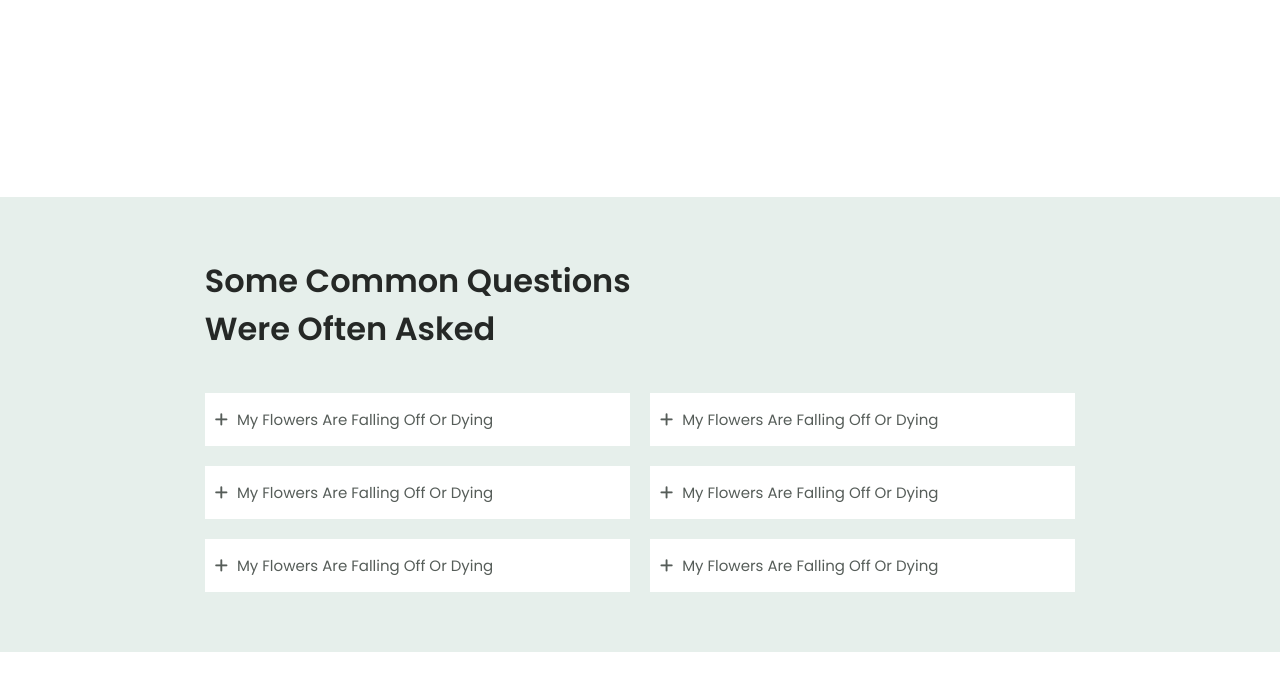
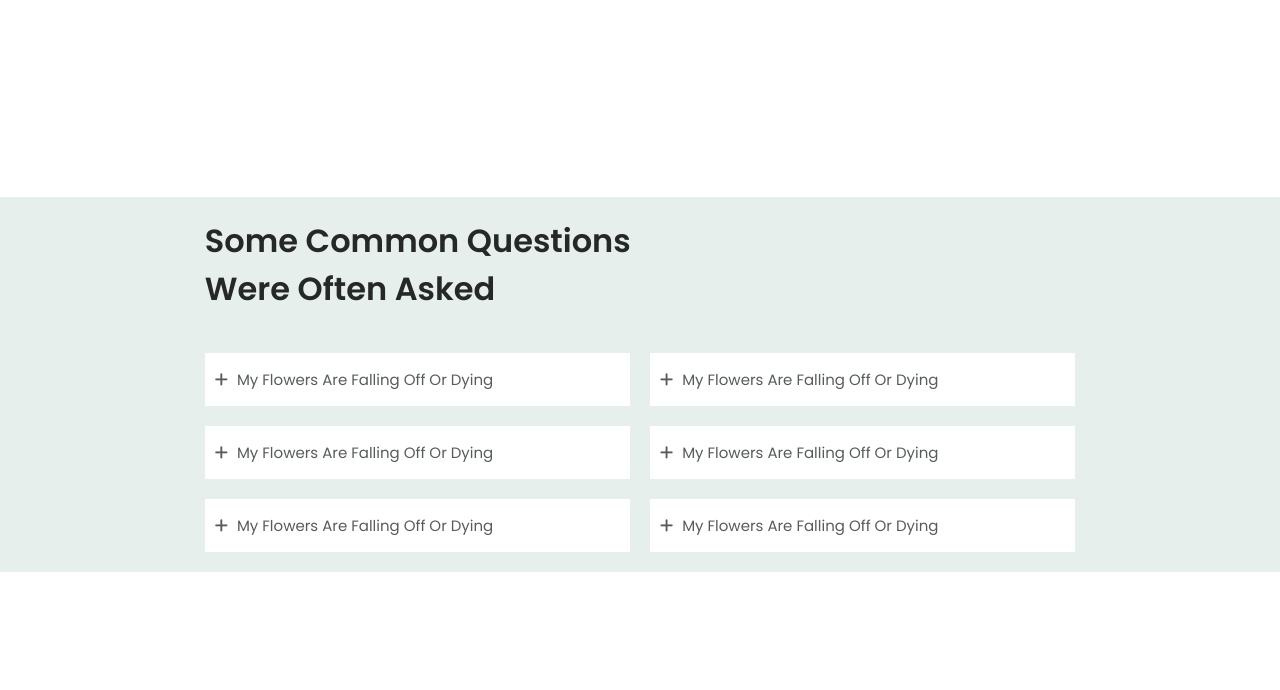
Before and after one commit to MohamedAyman22E/PLANTEX, a plain HTML site: page index.html in a window 1280 px wide. Shown: the part 3477-4167 px from the top of the page. Drawn offline with Linux system fonts and the light colour scheme.

Commit message:
remove height

```diff
--- a/css/style.css
+++ b/css/style.css
@@ -416,9 +416,6 @@ header.sticky .nav {
 }
 /************************* end product *************************/
 /************************* end faqs *************************/
-.faqs {
-  padding: 40px 0;
-}
 .faqs h2 {
   font-size: var(--mb-2);
 }
```
